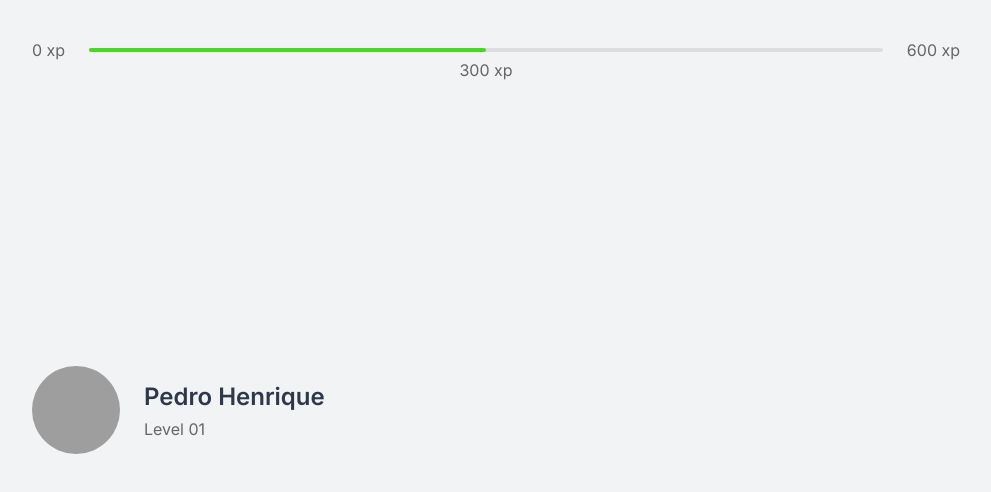
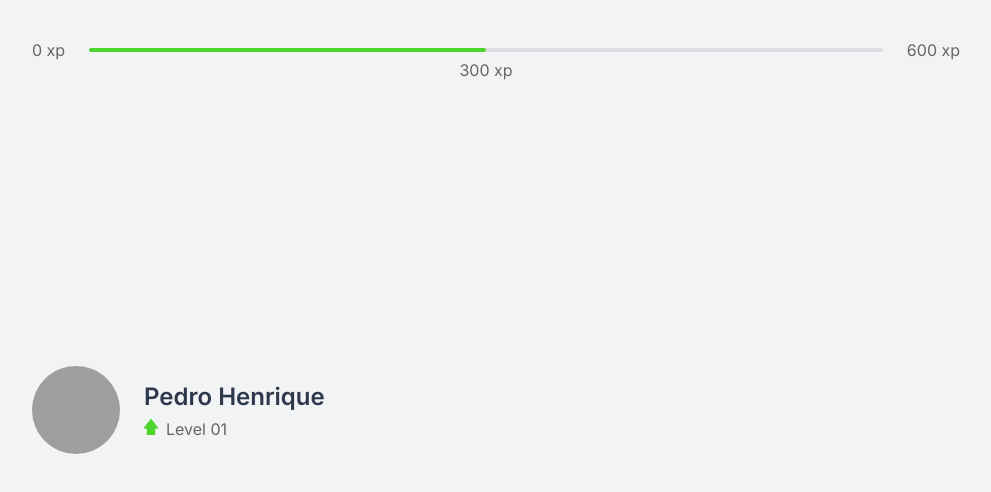
Before and after one commit to Pews-DEV/moveon-next, a Next.js app: page /home in a window 1280 px wide. Shown: the top 492 px of the page, without its empty margins (144-1135 px from the left). Built offline with nearby package versions, Linux system fonts and the light colour scheme; grey boxes are pictures that could not be loaded.

Commit message:
feat: completed profile component

```diff
--- a/src/components/Profile/index.tsx
+++ b/src/components/Profile/index.tsx
@@ -6,7 +6,10 @@ const Profile = () => {
             <S.ProfileIMG src="https://github.com/pews-dev.png" alt="Pedro Henrique" />
             <S.ProfileInfo>
                 <S.ProfileTitle>Pedro Henrique</S.ProfileTitle>
-                <S.ProfileLevel>Level 01</S.ProfileLevel>
+                <S.ProfileLevel>
+                    <S.ProfileLevelIMG src="icons/level.svg" alt="Level" />
+                    Level 01
+                </S.ProfileLevel>
             </S.ProfileInfo>
         </S.ProfileContainer>
     )
--- a/src/components/Profile/styles.ts
+++ b/src/components/Profile/styles.ts
@@ -9,6 +9,10 @@ export const ProfileIMG = styled.img`
     width: 5.5rem;
     height: 5.5rem;
     border-radius: 50%;
+`
+
+export const ProfileLevelIMG = styled.img`
+    margin-right: 0.5rem;
 `
 
 export const ProfileInfo = styled.div`
```
